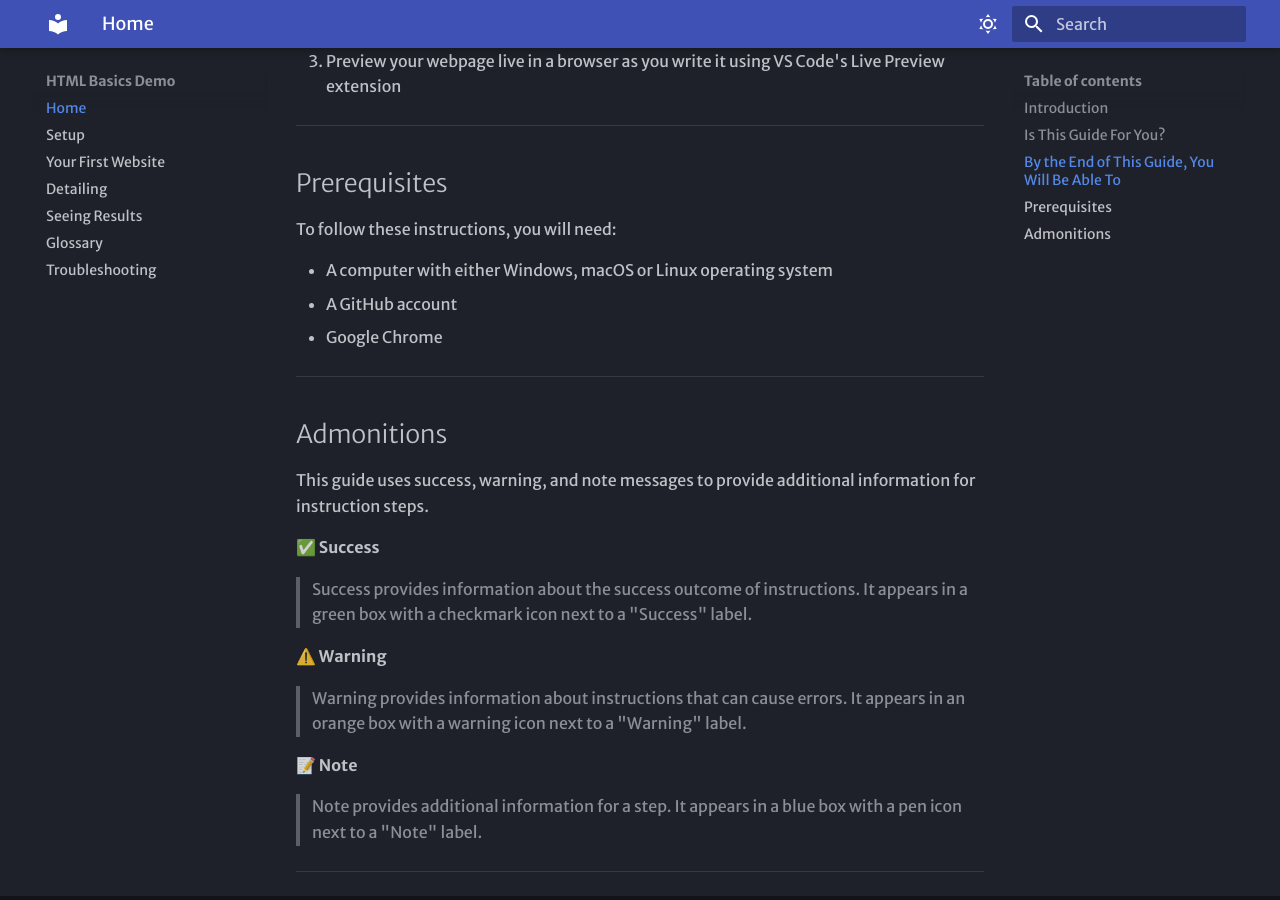
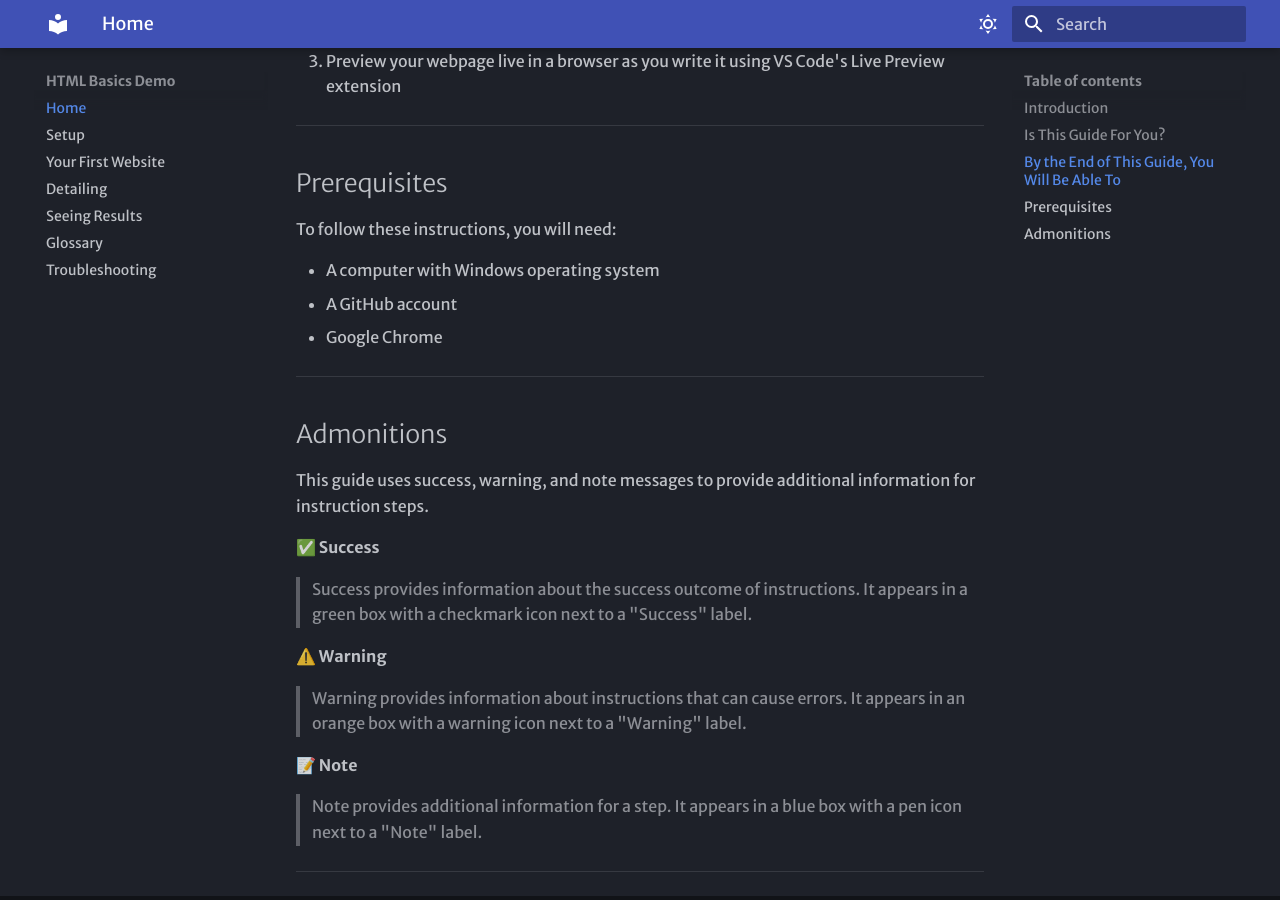
Before and after one commit to heckojay/Basic-HTML-Doc, an MkDocs documentation site: the page built from docs/index.md, in a window 1280 px wide and 900 px high, scrolled down 872 px. Built offline with MkDocs 1.6.1 and Material for MkDocs 9.7.7, drawn with Linux system fonts in a browser that asks for light colours.

Commit message:
Update Home page Prerequesite.

```diff
--- a/docs/index.md
+++ b/docs/index.md
@@ -29,7 +29,7 @@ If you are already familiar with HTML, VS Code, and GitHub from prior experience
 
 To follow these instructions, you will need:
 
-- A computer with either Windows, macOS or Linux operating system
+- A computer with Windows operating system
 - A GitHub account
 - Google Chrome
 
```
